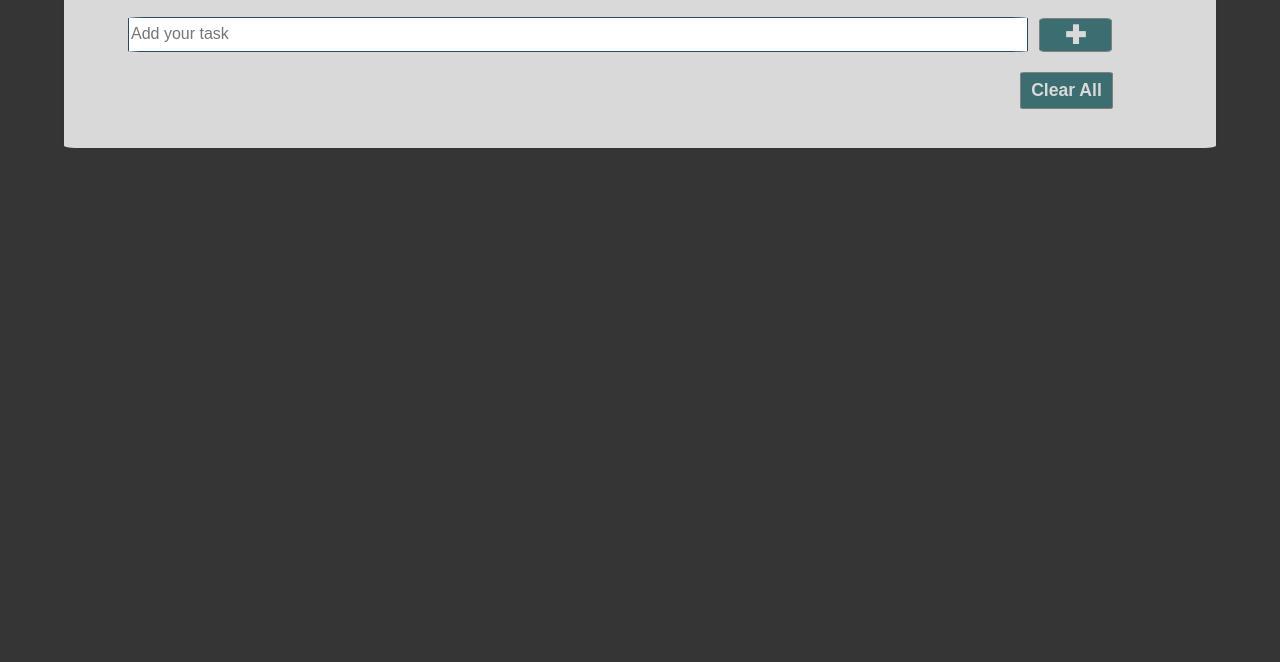
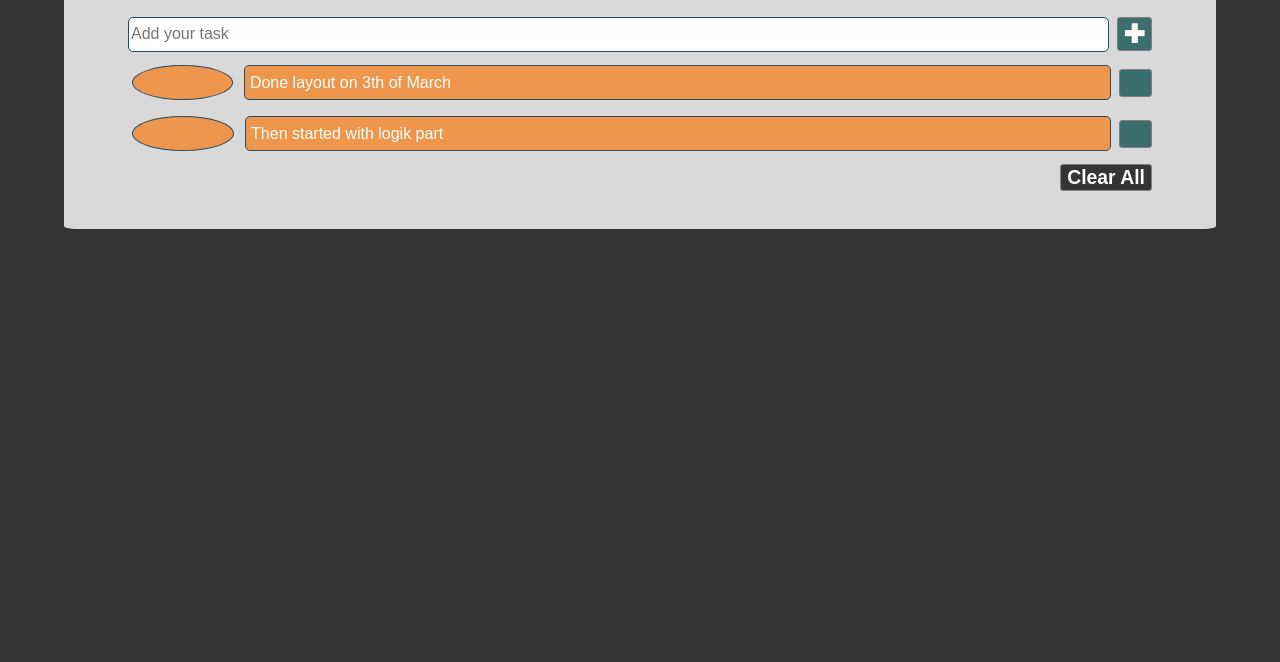
Before and after one commit to fortunatus-png/Todo-List, a plain HTML site: page index.html in a window 1280 px wide. Shown: the part 138-800 px from the top of the page. Drawn offline with Linux system fonts and the light colour scheme.

Commit message:
style: flex adapted and colours

```diff
--- a/index.html
+++ b/index.html
@@ -3,6 +3,7 @@
 <head>
     <meta charset="UTF-8">
     <meta name="viewport" content="width=device-width, initial-scale=1.0">
+    <link href="https://fonts.googleapis.com/icon?family=Material+Icons" rel="stylesheet">
     <link rel="stylesheet" href="styles.css">
     <title>To-Do's</title>
 </head>
@@ -13,8 +14,23 @@
             <input type="text" placeholder="Add your task" name="input" id="input">
             <button id="btn-add">&#10010;</button>
         </div>
-        <div id="tasks"></div>
-        <button id="btn-clear">Clear All</button>
+
+        <div id="tasks">
+            <div class="task-container">
+                <input type="checkbox" class="chbox">
+                <span class="task">Done layout on 3th of March</span>
+                <button class="material-icons">&#xe872;</button>
+            </div>
+                <div class="task-container">
+                <input type="checkbox" class="chbox">
+                <span class="task">Then started with logik part</span>
+                <button class="material-icons">&#xe872;</button>
+            </div>
+        </div>
+
+        <div id="btn-clear">
+            <button>Clear All</button>
+        </div>
     </main>
 
     <script src="script.js"></script>
--- a/styles.css
+++ b/styles.css
@@ -8,6 +8,7 @@
     --stormy-teal: rgb(60,110,113);
     --dust-grey: rgb(217,217,217);
     --yale-blue: rgb(40,75,99);
+    --orange-like: rgb(238,150,75);
 }
 
 body {
@@ -42,29 +43,27 @@ body {
 
 #btn-clear {
     align-self: flex-end;
-    margin-right: 3.8%;
-    padding: 0.7% 1%;
-    border-radius: 5%;
     font-size: 1.1em;
-    flex: 1;
+}
+
+#btn-clear button {
+    background-color: var(--graphite);
 }
 
 #btn-add {
-    align-self: flex-end;
     text-align: center;
-    border-radius: 8%;
     font-size: 1.6em;
-    flex: 0.06;
 }
 
 button {
+    background-color: var(--stormy-teal);
     font-family: "DM Sans", sans-serif;
-    background-color: var(--stormy-teal);
     border: 1px solid grey;
-    color: var(--dust-grey);
-    font-size: 1em;
-    font-weight:bold;
+    color: var(--white);
+    font-size: 1.1em;
+    font-weight: bold;
     cursor: pointer;
+    border-radius: 3px;
 }
 
 input[type="text"] {
@@ -72,62 +71,70 @@ input[type="text"] {
     height: 2.2em;
     font-size: 1em;
     background-color: var(--white);
-    border-radius: 3%;
+    border-radius: 5px;
     border: 1px solid var(--yale-blue);
-    flex: 0.9;
+    flex-grow: 1;
 }
 
 input[type="text"]:focus {
     outline: none;
     border: 1.3px solid var(--yale-blue);
+    padding-left: 5px;
 }
 
 #input-container {
     display: flex;
-    align-items: flex-start;
-    gap: 1%;
+    align-items: center;
+    justify-content: space-between;
+    gap: 8px;
 }
 
 .task {
     height: 2.2em;
     font-size: 1em;
-    background-color: var(--white);
-    border-radius: 3%;
+    background-color: var(--orange-like);
+    color: var(--white);
+    border-radius: 5px;
     border: 1px solid var(--yale-blue);
     display: flex;
     align-items: center;
+    padding-left: 5px;
+    flex-grow: 1;
 }
 
 .done {
-    text-decoration: line-through var(--stormy-teal) 13%;
+    text-decoration: line-through var(--white) 13%;
 }
 
 .task-container {
     display: flex;
     align-items: center;
-    gap: 1%;
+    justify-content: space-between;
+    gap: 8px;
 }
 
 .chbox {
     appearance: none;
-    height: 37px;
+    height: 35px;
     border: 1px solid var(--yale-blue);
-    border-radius: 80%;
-    flex: 1;
+    border-radius: 50%;
+    flex: 0.15;
+    cursor: pointer;
+    background-color: var(--orange-like);
 }
 
 .chbox:checked::after {
     content: "✓";
-    color: var(--stormy-teal);
+    color: var(--white);
     display: flex;
     justify-content: center;
     align-items: center;
-    font-size: 1.6em;
+    font-size: 1.9em;
 }
 
 .material-icons {
     border: 1px solid grey;
-    border-radius: 5%;
+    border-radius: 3px;
     background-color: var(--stormy-teal);
-    font-size: 1.9em;
+    font-size: 1.5em;
 }
```
